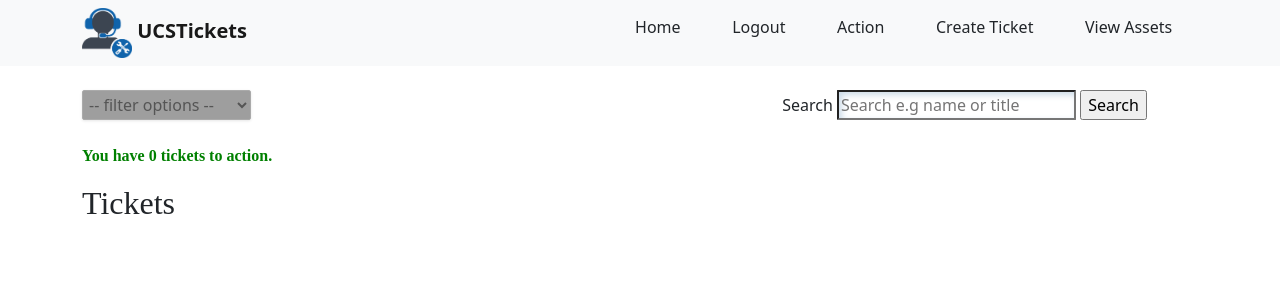
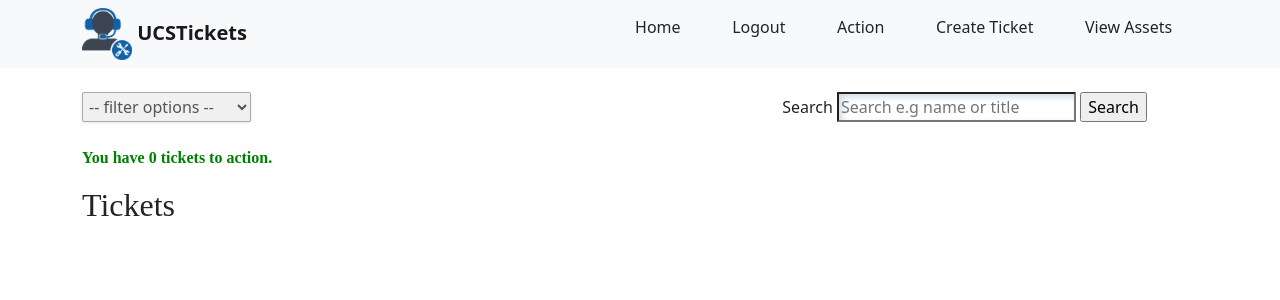
Before and after one commit to Silcrows1/UCSTicket, a CodeIgniter app: page /UCSTicket/tickets in a window 1280 px wide. Shown: the top 300 px of the page. Run offline with CodeIgniter, Linux system fonts and the light colour scheme; the visitor is signed in with stand-in values (Sample User, id 1); data that the repository does not hold is empty; some libraries are stand-ins or nearby versions; some web fonts are replaced; grey boxes are pictures that could not be loaded.

Commit message:
Removed Code and Added Meta
Removed unnecessary code and added Meta into header.

```diff
--- a/application/models/Ticket_model.php
+++ b/application/models/Ticket_model.php
@@ -307,7 +307,6 @@ class Ticket_model extends CI_model{
 				$this->db->insert('ticketsassigned', $assignedtickets);
 			}
 			//set all new entries
-			$this->db->set($assignedcampus);
 		}
 		//count how many campus are assigned to the ticket for loop if variable is not null.
 		if ($this->input->post('campus')!= NULL){
--- a/application/views/templates/header.php
+++ b/application/views/templates/header.php
@@ -1,13 +1,16 @@
+<!DOCTYPE html>
 <html>
 	<head>
+		<meta name="viewport" content="width=device-width, initial-scale=1.0">
+		<meta name="description" content="UCSTickets">
 		<!--Title -->
 		<title>UCSTicket</title>
 		<!--Bootstrap -->
 		<link href="https://cdn.jsdelivr.net/npm/bootstrap@5.0.0-beta3/dist/css/bootstrap.min.css" rel="stylesheet" integrity="sha384-eOJMYsd53ii+scO/bJGFsiCZc+5NDVN2yr8+0RDqr0Ql0h+rP48ckxlpbzKgwra6" crossorigin="anonymous">
-		<script src="//code.jquery.com/jquery-1.11.3.min.js"></script>
+		<script src="https://code.jquery.com/jquery-3.6.0.min.js"></script>
 		<!--Ajax required for Select2 -->
-		<link href="//cdnjs.cloudflare.com/ajax/libs/select2/4.0.0/css/select2.min.css" rel="stylesheet" />
-		<script src="//cdnjs.cloudflare.com/ajax/libs/select2/4.0.0/js/select2.min.js"></script>
+		<link href="https://cdnjs.cloudflare.com/ajax/libs/select2/4.0.0/css/select2.min.css" rel="stylesheet" />
+		<script src="https://cdnjs.cloudflare.com/ajax/libs/select2/4.0.0/js/select2.min.js"></script>
 		<!--CSS -->
 	    <link rel="stylesheet" href="<?php echo base_url(); ?>assets/style.css">
 		<!--Fonts -->
@@ -20,7 +23,7 @@
 	<nav class="navbar navbar-light bg-light">
   <div class="container">
     <a class="navbar-brand" href="<?php echo base_url(); ?>">
-      <img src="<?php echo base_url(); ?>assets/icon.png" alt="" width="50" height="50" class="d-inline-block align-text-middle">
+      <img src="<?php echo base_url(); ?>assets/icon.png" alt="" width="50" height="auto" class="d-inline-block align-text-middle">
       UCSTickets
     </a>
 	<!--View User and Archive only available to Admin -->
--- a/assets/style.css
+++ b/assets/style.css
@@ -249,11 +249,6 @@ select {
 	-webkit-padding-start: 2px;
 	-moz-padding-start: 2px;
 	background-color: #f0f0f0; /* Fallback color if gradients are not supported */
-	background-image: url(../images/select-arrow.png), -webkit-linear-gradient(top, #E5E5E5, #F4F4F4); /* For Chrome and Safari */
-	background-image: url(../images/select-arrow.png), -moz-linear-gradient(top, #E5E5E5, #F4F4F4); /* For old Firefox (3.6 to 15) */
-	background-image: url(../images/select-arrow.png), -ms-linear-gradient(top, #E5E5E5, #F4F4F4); /* For pre-releases of Internet Explorer  10*/
-	background-image: url(../images/select-arrow.png), -o-linear-gradient(top, #E5E5E5, #F4F4F4); /* For old Opera (11.1 to 12.0) */
-	background-image: url(../images/select-arrow.png), linear-gradient(to bottom, #E5E5E5, #F4F4F4); /* Standard syntax; must be last */
 	background-position: center right;
 	background-repeat: no-repeat;
 	border: 1px solid #AAA;
@@ -267,7 +262,7 @@ select {
 	padding-bottom: 2px;
 	text-overflow: ellipsis;
 	white-space: nowrap;
-	margin-bottom:3vh;
+	margin-bottom: 3vh;
 }
 .delete {
 	color: white;
```
